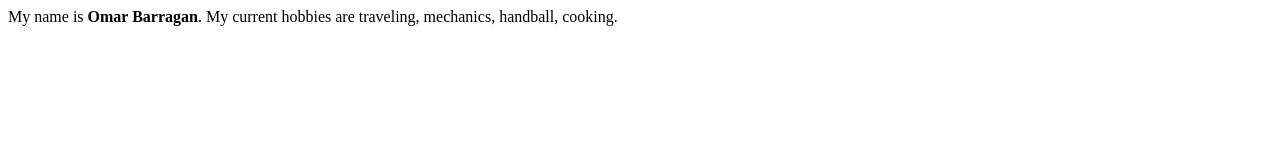
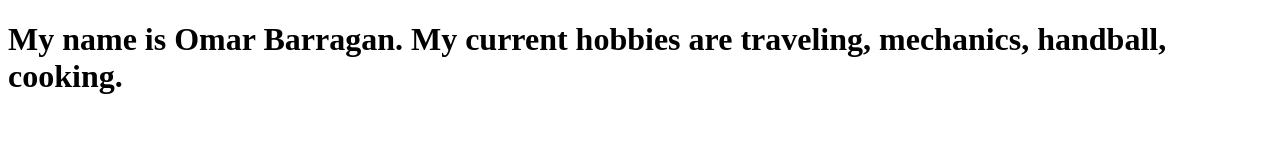
Before and after one commit to Omeezy67/Barragan_Omar_TTP_Static, a plain HTML site: page index.html in a window 1280 px wide. Drawn offline with Linux system fonts and the light colour scheme.

Commit message:
Update index.html

```diff
--- a/index.html
+++ b/index.html
@@ -5,7 +5,7 @@
 </head>
 
 <body>
-<h> My name is <b>Omar Barragan</b>. My current hobbies are traveling, mechanics, handball, cooking. </h>
+<h1>My name is <b>Omar Barragan</b>. My current hobbies are traveling, mechanics, handball, cooking.</h1>
 </body>
 
 </html>
```
